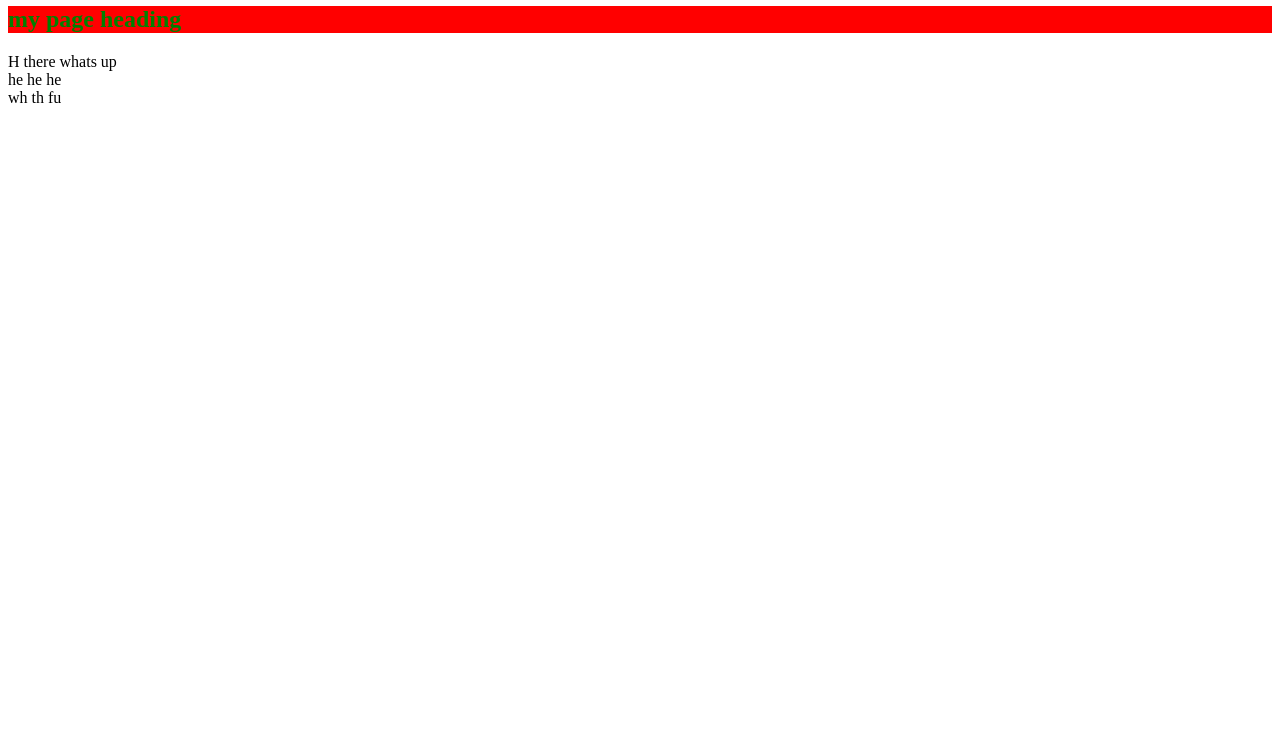
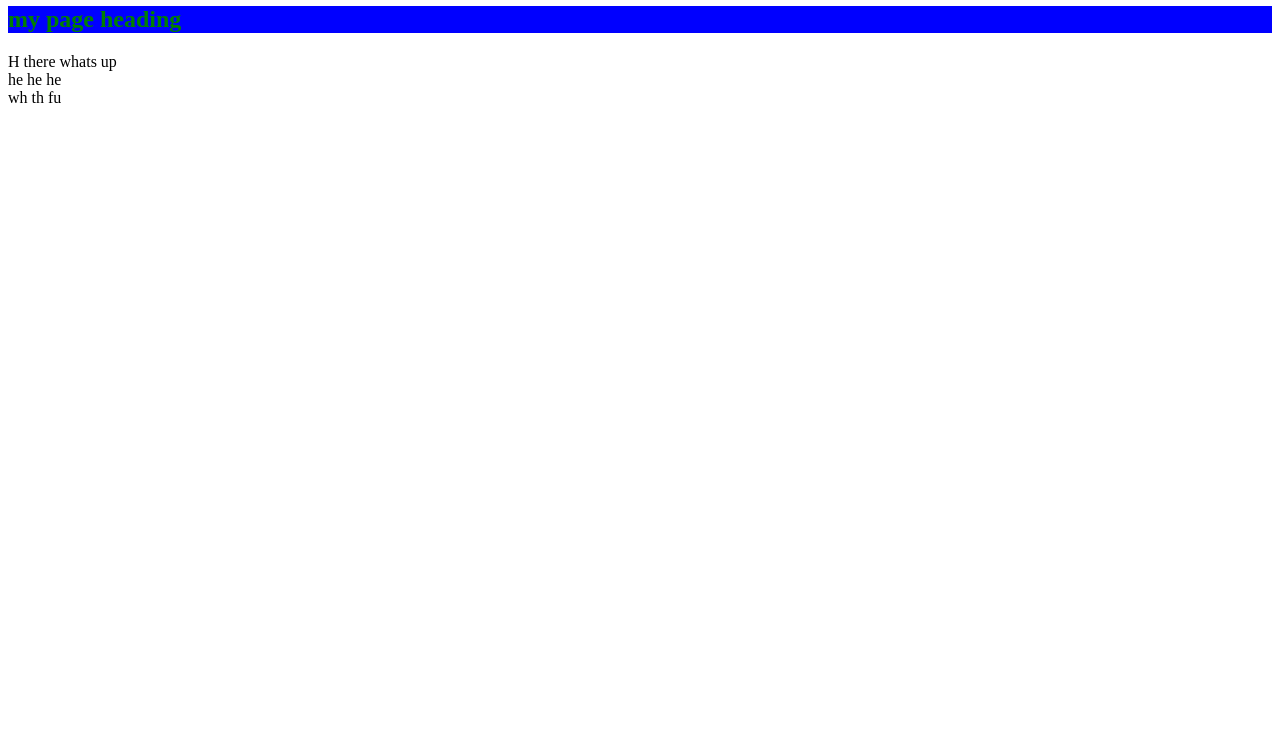
Before and after one commit to ravneette/Project1, a plain HTML site: page index.html in a window 1280 px wide. Shown: the part 60-800 px from the top of the page. Drawn offline with Linux system fonts and the light colour scheme.

Commit message:
Changed bg color

```diff
--- a/index.css
+++ b/index.css
@@ -1,4 +1,4 @@
 #Ravneet
 {
-background-color:red;color:green
+background-color:blue;color:green
 }
```
